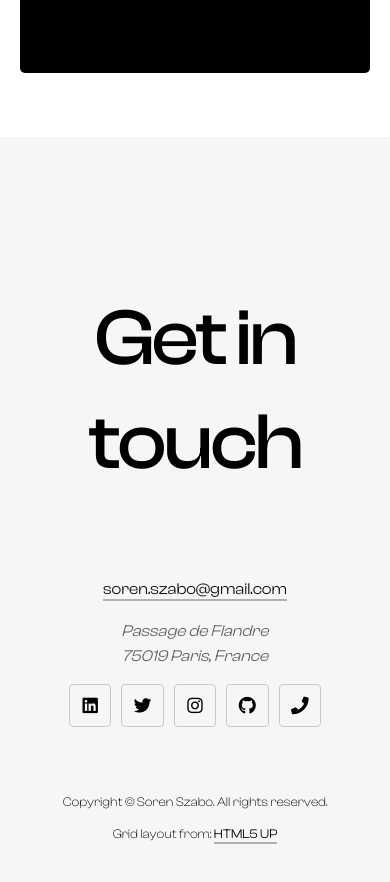
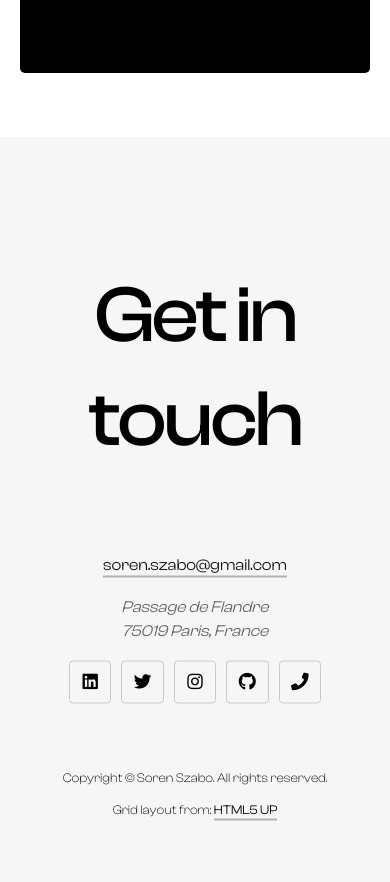
Before and after one commit to Soren-Szabo-work/portfolio-react, a Next.js app: page /work/celestrail in a window 390 px wide. Shown: the part 1980-2862 px from the top of the page. Built offline with nearby package versions, Linux system fonts and the light colour scheme; a web font is replaced by a local one.

Commit message:
better layout for mobile

```diff
--- a/styles/globals.css
+++ b/styles/globals.css
@@ -2338,6 +2338,7 @@ textarea {
   width: var(--cursor-size);
   height: var(--cursor-size);
   pointer-events: none;
+  padding: 0 !important;
   -webkit-user-select: none;
   -moz-user-select: none;
   -ms-user-select: none;
@@ -2981,7 +2982,7 @@ main {
 }
 
 #footer .footer-container {
-  padding: 150px 0;
+  padding: 20vh 0;
 }
 
 #footer > .inner .copyright {
@@ -3076,6 +3077,10 @@ main {
     margin-top: 5em;
   }
 
+  #footer .footer-container {
+    padding: 15vh 0;
+  }
+
   #footer > .inner .copyright li {
     border-left: 0;
     padding-left: 0;
@@ -3089,6 +3094,17 @@ main {
   }
 }
 
+@media screen and (max-height: 700px) {
+
+  #footer .footer-container {
+    padding: 10vh 0;
+  }
+
+  .footer-title {
+    margin-bottom: 0.5em;
+  }
+}
+
 /* Wrapper */
 
 #wrapper > * > .inner {
@@ -3119,3 +3135,8 @@ main {
   width: 100%;
   background: var(--color-highlight);
 }
+
+/* LightBox */
+.yarl__portal_open, .yarl__slide, .yarl__slide * {
+  cursor: default;
+}
```
